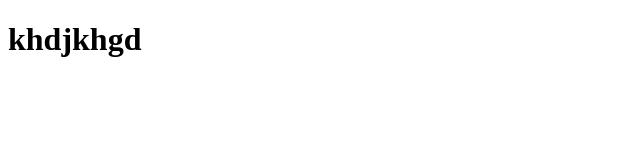
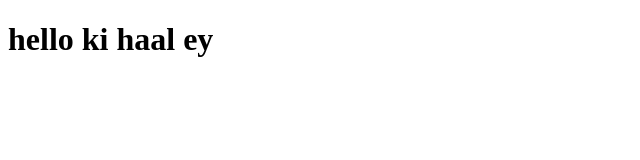
Before and after one commit to usamausman-dev/Youtube-Git, a plain HTML site: page index.html in a window 1280 px wide. Shown: the whole page, without its empty margins (0-640 px from the left). Drawn offline with Linux system fonts and the light colour scheme.

Commit message:
text changed

```diff
--- a/index.html
+++ b/index.html
@@ -10,7 +10,7 @@
 </head>
 
 <body>
-    <h1>khdjkhgd</h1>
+    <h1>hello ki haal ey</h1>
     <script src="./app.js"></script>
 
 </body>
```
